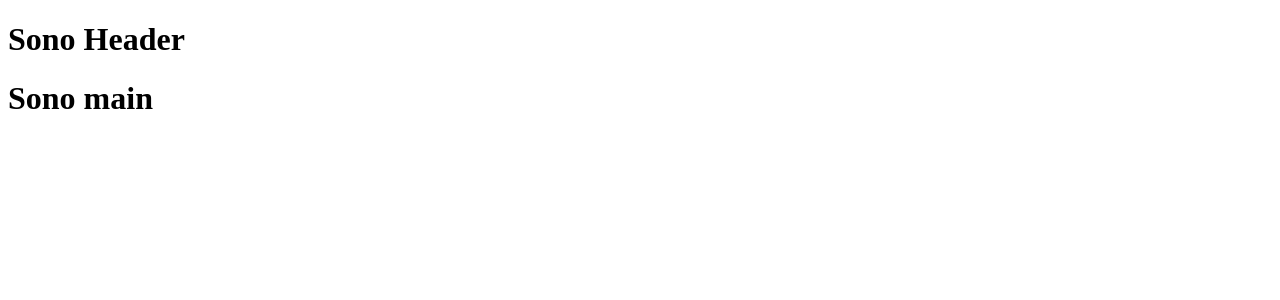
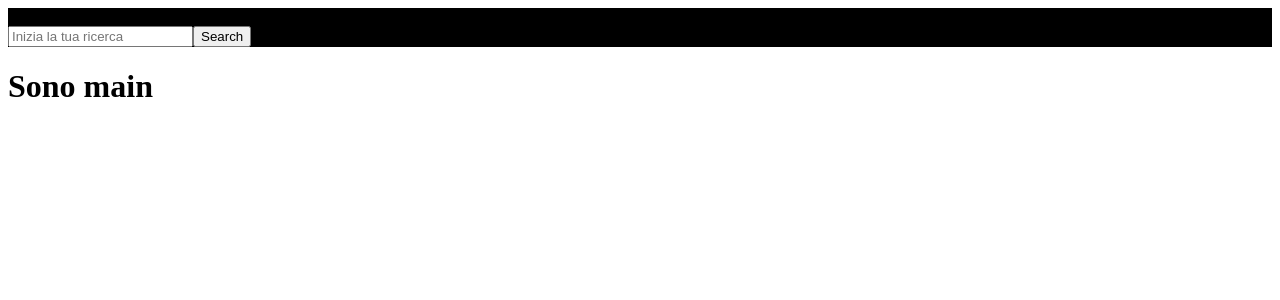
Before and after one commit to MichelangeloCaltagirone/vite-boolflix, a Vue app: page / in a window 1280 px wide. Shown: the top 300 px of the page. Built offline with nearby package versions, Linux system fonts and the light colour scheme; the HTML template or start-up script is replaced by a standard one.

Commit message:
Push for ticket

```diff
--- a/src/App.vue
+++ b/src/App.vue
@@ -1,6 +1,7 @@
 <script setup>
 import AppMain from './components/AppMain.vue';
 import AppHeader from './components/AppHeader.vue';
+
 
 </script>
 
@@ -14,5 +15,6 @@ import AppHeader from './components/AppHeader.vue';
 <style scoped lang="scss">
 
 @use './style/general.scss' as *;
+@import '../node_modules/bootstrap/dist/css/bootstrap.css';
 
 </style>
--- a/src/components/AppHeader.vue
+++ b/src/components/AppHeader.vue
@@ -1,9 +1,34 @@
 <script>
+
+
+    export default {
+     data() {
+        return {
+
+        }
+     }
+    }
 </script>
 
 <template>
-<h1>Sono Header</h1>
+    <header>
+
+        <div class="container">
+            <div>LOGO</div>
+
+            <div class="groupSearchField">
+                <input type="text" placeholder="Inizia la tua ricerca">
+                <button type="button">Search</button>
+            </div>
+        </div>
+
+    </header>
 </template>
 
 <style scoped>
+
+header {
+    background-color: black;
+}
+
 </style>
--- a/src/components/AppMain.vue
+++ b/src/components/AppMain.vue
@@ -3,7 +3,23 @@
 </script>
 
 <template>
-<h1>Sono main</h1>
+
+   <main>
+        <div class="container">
+
+            <h1>Sono main</h1>
+
+        </div>
+
+   </main>
+
+
+
+
+
+
+
+
 </template>
 
 <style scoped>
--- a/src/style/general.scss
+++ b/src/style/general.scss
@@ -0,0 +1,5 @@
+* {
+    padding: 0;
+    margin: 0;
+    box-sizing: border-box;
+}
```
